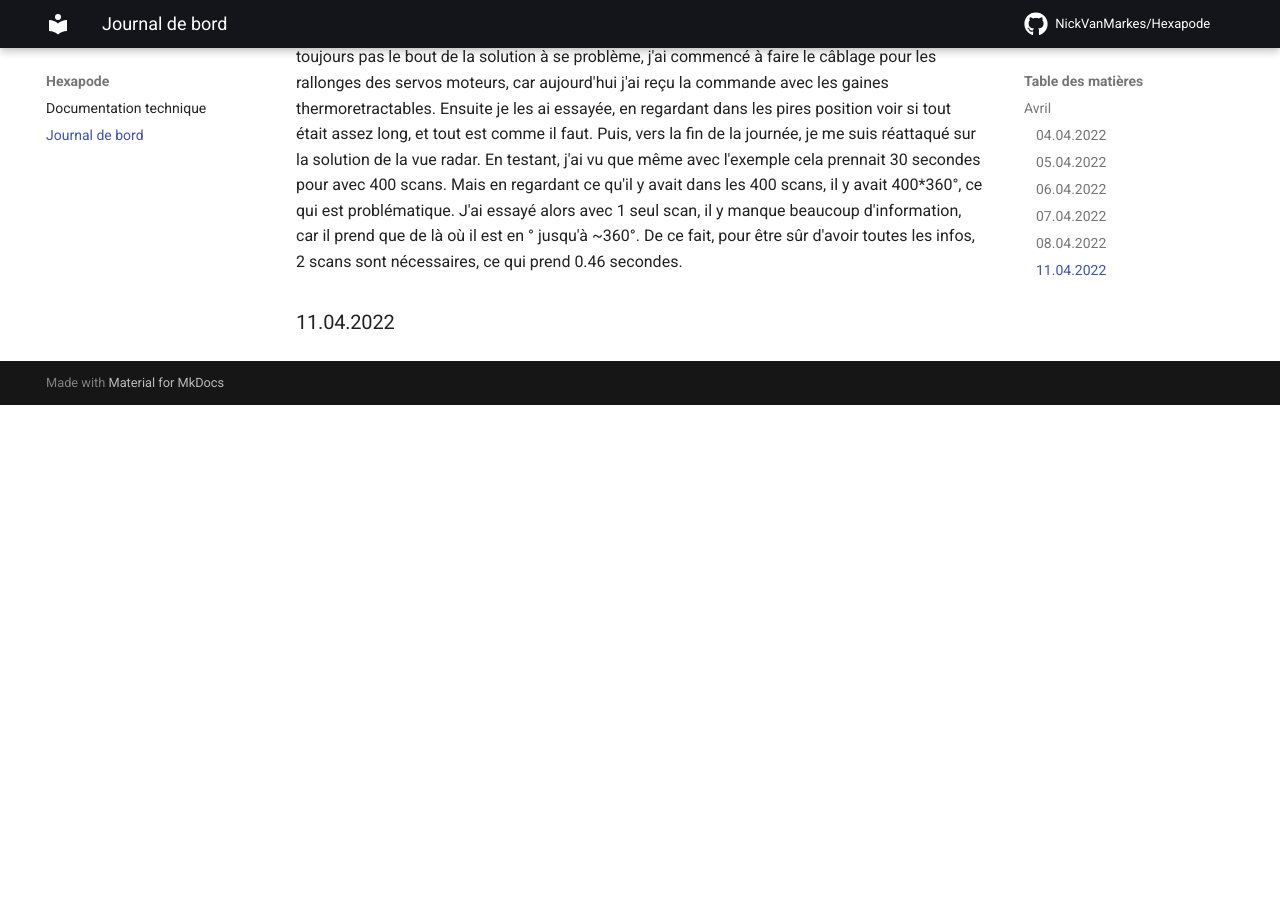
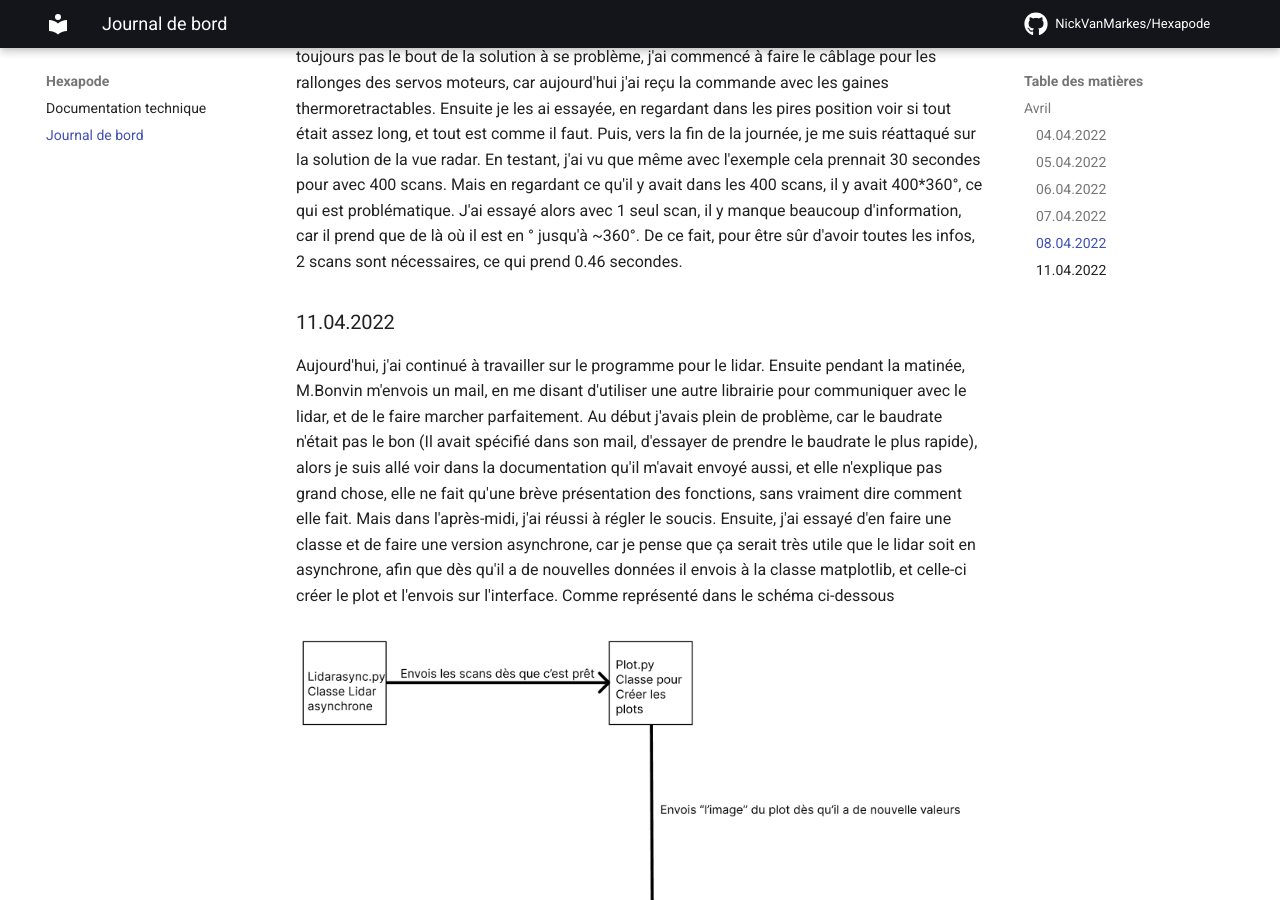
Before and after one commit to NickVanMarkes/Hexapode, an MkDocs documentation site: the page built from docs/JDB.md, in a window 1280 px wide and 900 px high, scrolled down 1712 px. Built offline with MkDocs 1.6.1 and Material for MkDocs 9.7.7, drawn with Linux system fonts in a browser that asks for light colours; comment, search, counter and statistics services are not loaded; before the commit the page ends 2117 px from its top, so only the background shows below that.

Commit message:
Docs: Update logbook

```diff
--- a/docs/JDB.md
+++ b/docs/JDB.md
@@ -29,3 +29,7 @@ Après les cours j'ai fait le programme que m'avais dit M. Bonvin, et j'ai remar
 Ce matin, j'ai continué à travailler sur le débugage de de la vue radar, et M. Bonvin m'as appelé en me disant de faire un autre script, et m'as dit de prendre le code d'exemple. Puis, ne voyant toujours pas le bout de la solution à se problème, j'ai commencé à faire le câblage pour les rallonges des servos moteurs, car aujourd'hui j'ai reçu la commande avec les gaines thermoretractables. Ensuite je les ai essayée, en regardant dans les pires position voir si tout était assez long, et tout est comme il faut. Puis, vers la fin de la journée, je me suis réattaqué sur la solution de la vue radar. En testant, j'ai vu que même avec l'exemple cela prennait 30 secondes pour avec 400 scans. Mais en regardant ce qu'il y avait dans les 400 scans, il y avait 400*360°, ce qui est problématique. J'ai essayé alors avec 1 seul scan, il y manque beaucoup d'information, car il prend que de là où il est en ° jusqu'à ~360°. De ce fait, pour être sûr d'avoir toutes les infos, 2 scans sont nécessaires, ce qui prend 0.46 secondes.
 
 ### 11.04.2022
+
+Aujourd'hui, j'ai continué à travailler sur le programme pour le lidar. Ensuite pendant la matinée, M.Bonvin m'envois un mail, en me disant d'utiliser une autre librairie pour communiquer avec le lidar, et de le faire marcher parfaitement. Au début j'avais plein de problème, car le baudrate n'était pas le bon (Il avait spécifié dans son mail, d'essayer de prendre le baudrate le plus rapide), alors je suis allé voir dans la documentation qu'il m'avait envoyé aussi, et elle n'explique pas grand chose, elle ne fait qu'une brève présentation des fonctions, sans vraiment dire comment elle fait. Mais dans l'après-midi, j'ai réussi à régler le soucis. Ensuite, j'ai essayé d'en faire une classe et de faire une version asynchrone, car je pense que ça serait très utile que le lidar soit en asynchrone, afin que dès qu'il a de nouvelles données il envois à la classe matplotlib, et celle-ci créer le plot et l'envois sur l'interface. Comme représenté dans le schéma ci-dessous
+
+![Schema](img/JDB/Schema11_04.png)
```
Also changed, not shown: docs/img/JDB/Schema11_04.png (added).
